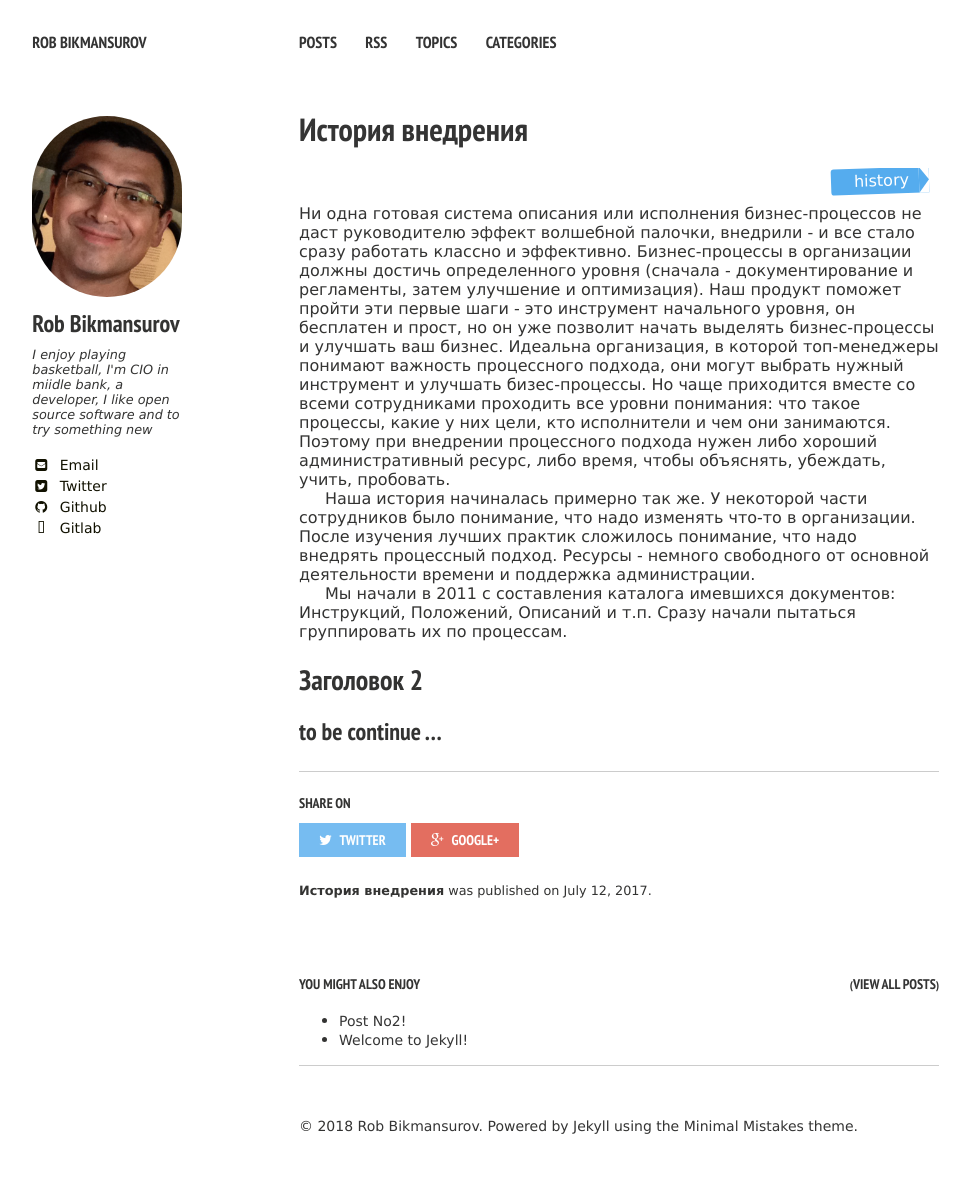
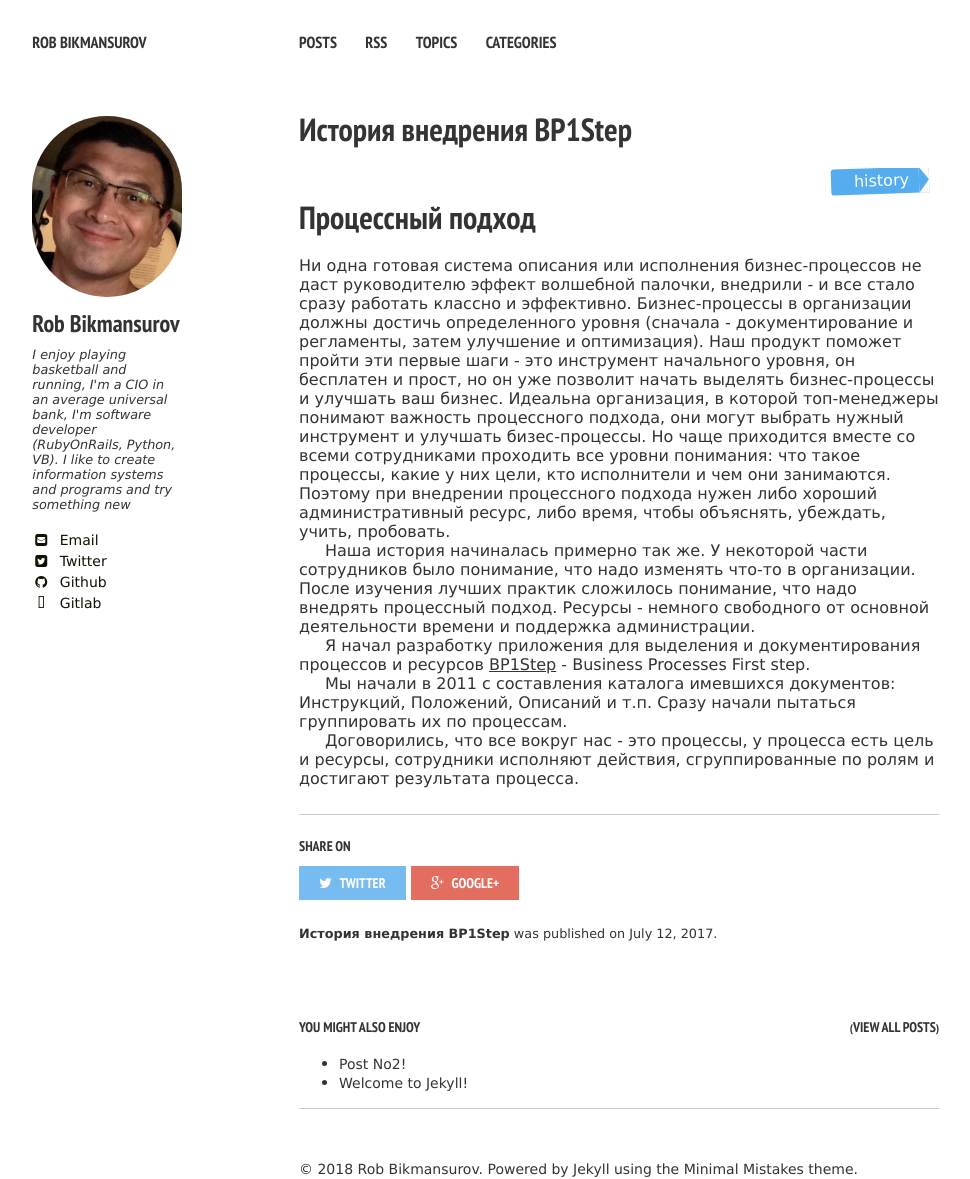
Before and after one commit to RobBikmansurov/robbikmansurov.github.io, a Jekyll site: the page built from _posts/2017-07-12-history.md, in a window 1280 px wide, cut to the strip 0-1179 px from the top of the page. Shown: the whole strip, without its empty margins (21-991 px from the left). Built offline with Jekyll 4.4.1, drawn with Linux system fonts in a browser that asks for light colours.

Commit message:
post`s text little improved, jekyll updates to 3.8.2

```diff
--- a/Gemfile
+++ b/Gemfile
@@ -1,6 +1,6 @@
 source "https://rubygems.org"
 
-gem 'jekyll', '~> 3.7.3'
+gem 'jekyll', '~> 3.8.2'
 # gem 'octopress', '~> 3.0'
 group :jekyll_plugins do
   gem "jekyll-feed", "~> 0.6"
--- a/_config.yml
+++ b/_config.yml
@@ -35,8 +35,7 @@ kramdown:
 owner:
   name: Rob Bikmansurov
   avatar: Бикмансуров.png
-  bio: "I enjoy playing basketball, I'm CIO in miidle bank, a
- developer, I like open source software and to try something new"
+  bio: "I enjoy playing basketball and running, I'm a CIO in an average universal bank, I'm software developer (RubyOnRails, Python, VB). I like to create information systems and programs and try something new"
 
   email: robb@mail.ru
   disqus-shortname: robbikmansurov
--- a/_posts/2017-07-12-history.md
+++ b/_posts/2017-07-12-history.md
@@ -1,21 +1,22 @@
 ---
 layout: post
-title:  История внедрения
+title:  История внедрения BP1Step
 date:   2017-07-12 16:44:44 +0500
 tags:   start history
 categories: history
 ---
+
+# Процессный подход
 
 Ни одна готовая система описания или исполнения бизнес-процессов не даст руководителю эффект волшебной палочки, внедрили - и все стало сразу работать классно и эффективно. Бизнес-процессы в организации должны достичь определенного уровня (сначала - документирование и регламенты, затем улучшение и оптимизация). Наш продукт поможет пройти эти первые шаги - это инструмент начального уровня, он бесплатен и прост, но он уже позволит начать выделять бизнес-процессы и улучшать ваш бизнес.
 Идеальна организация, в которой топ-менеджеры понимают важность процессного подхода, они могут выбрать нужный инструмент и улучшать бизес-процессы. Но чаще приходится вместе со всеми сотрудниками проходить все уровни понимания: что такое процессы, какие у них цели, кто исполнители и чем они занимаются. Поэтому при внедрении процессного подхода нужен либо хороший административный ресурс, либо время, чтобы объяснять, убеждать, учить, пробовать.
 
 Наша история начиналась примерно так же. У некоторой части сотрудников было понимание, что надо изменять что-то в организации. После изучения лучших практик сложилось понимание, что надо внедрять процессный подход. Ресурсы - немного свободного от основной деятельности времени и поддержка администрации.
 
+Я начал разработку приложения для выделения и документирования процессов и ресурсов [BP1Step][bp1step] - Business Processes First step.
+
 Мы начали в 2011 с составления каталога имевшихся документов: Инструкций, Положений, Описаний и т.п. Сразу начали пытаться группировать их по процессам.
 
+Договорились, что все вокруг нас - это процессы, у процесса есть цель и ресурсы, сотрудники исполняют действия, сгруппированные по ролям и достигают результата процесса.
 
-
-
-## Заголовок 2
-
-### to be continue ...
+[bp1step]: http://bp1step.ru
```
Also changed, not shown: Gemfile.lock, 1 other file.
